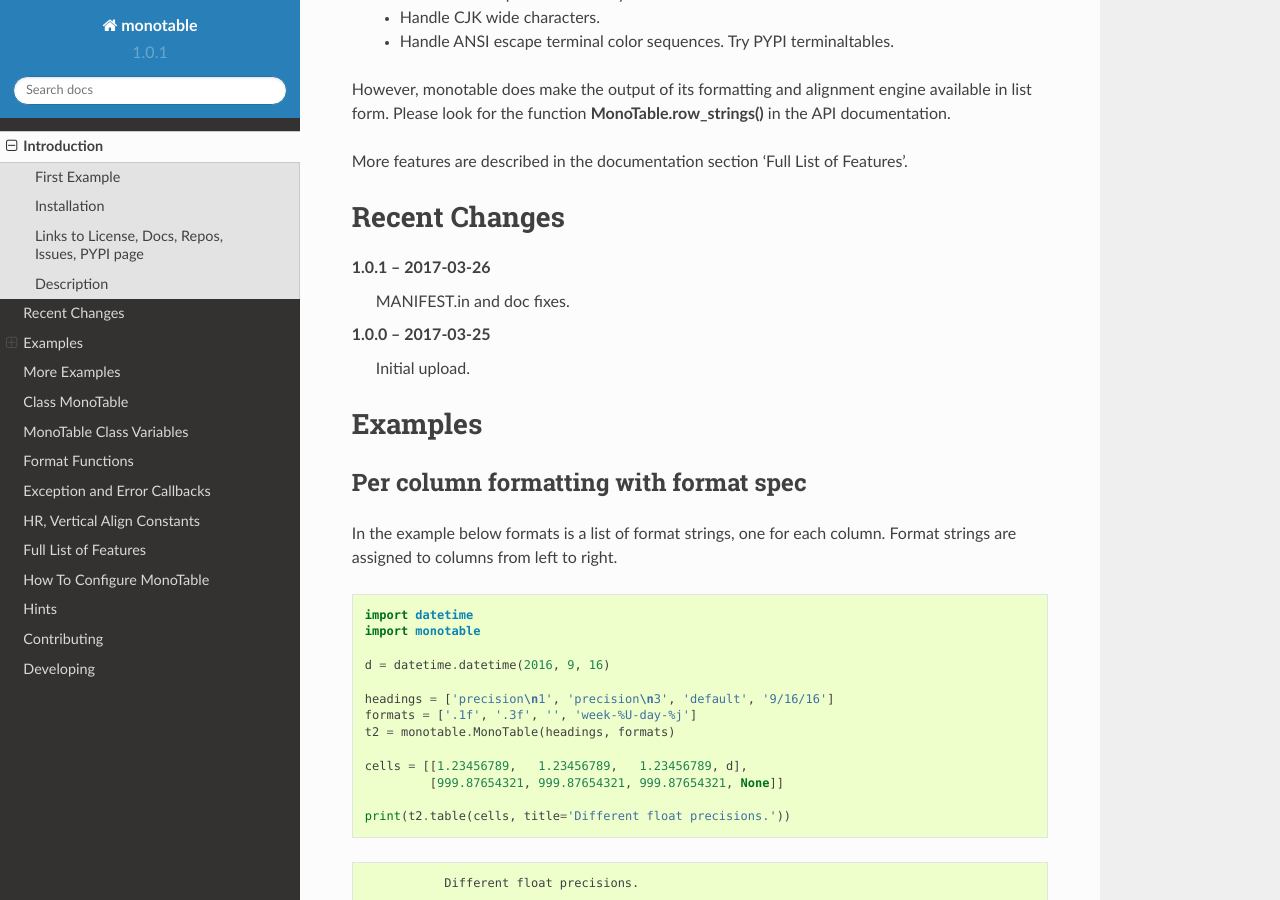
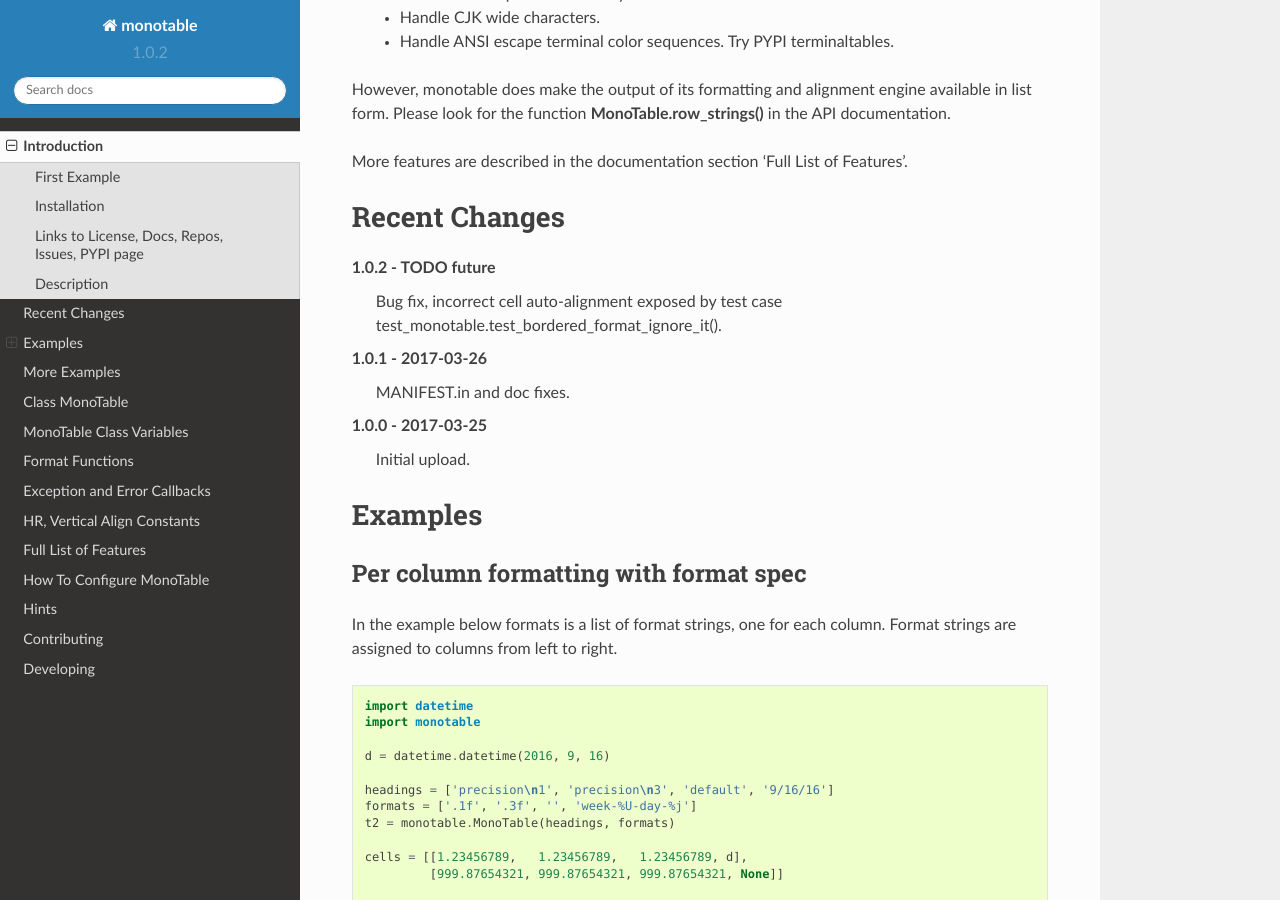
Before and after one commit to tmarktaylor/monotable, a Sphinx documentation site: the page built from doc/introduction.rst, in a window 1280 px wide and 900 px high, scrolled down 1974 px. Built offline with Sphinx 7.4.7 and the Read the Docs theme 2.0.0, drawn with Linux system fonts in a browser that asks for light colours.

Commit message:
Bug fix- incorrect cell alignment. - align set in outer loop is modified by mistake in the inner loop. - Fix test case. - Bump patch version number.

```diff
--- a/README.rst
+++ b/README.rst
@@ -143,10 +143,14 @@
 
 Recent Changes
 ==============
-1.0.1 -- 2017-03-26
+1.0.2 - TODO future
+    Bug fix, incorrect cell auto-alignment exposed by test case
+    test_monotable.test_bordered_format_ignore_it().
+
+1.0.1 - 2017-03-26
     MANIFEST.in and doc fixes.
 
-1.0.0 -- 2017-03-25
+1.0.0 - 2017-03-25
     Initial upload.
 
 
--- a/doc/conf.py
+++ b/doc/conf.py
@@ -62,9 +62,9 @@
 # built documents.
 #
 # The short X.Y version.
-version = u'1.0.1'
+version = u'1.0.2'
 # The full version, including alpha/beta/rc tags.
-release = u'1.0.1'
+release = u'1.0.2'
 
 # The language for content autogenerated by Sphinx. Refer to documentation
 # for a list of supported languages.
--- a/doc/index.rst
+++ b/doc/index.rst
@@ -6,7 +6,7 @@
 monotable Documentation
 =======================
 
-Welcome to monotable version 1.0.1.
+Welcome to monotable version 1.0.2.
 
 ASCII table with per column format specs, multi-line content,
 plug-in format functions, column width control.
--- a/monotable/__init__.py
+++ b/monotable/__init__.py
@@ -29,4 +29,4 @@
 from monotable.alignment import CENTER_BOTTOM
 from monotable.alignment import CENTER_TOP
 
-__version__ = '1.0.1'
+__version__ = '1.0.2'
--- a/setup.py
+++ b/setup.py
@@ -90,7 +90,7 @@
 
 setup(
     name='monotable',
-    version='1.0.1',
+    version='1.0.2',
     description=('ASCII table with per column format specs, '
                  'multi-line content, plug-in format functions, '
                  'column width control.'),
```
Also changed, not shown: 2 other files.
